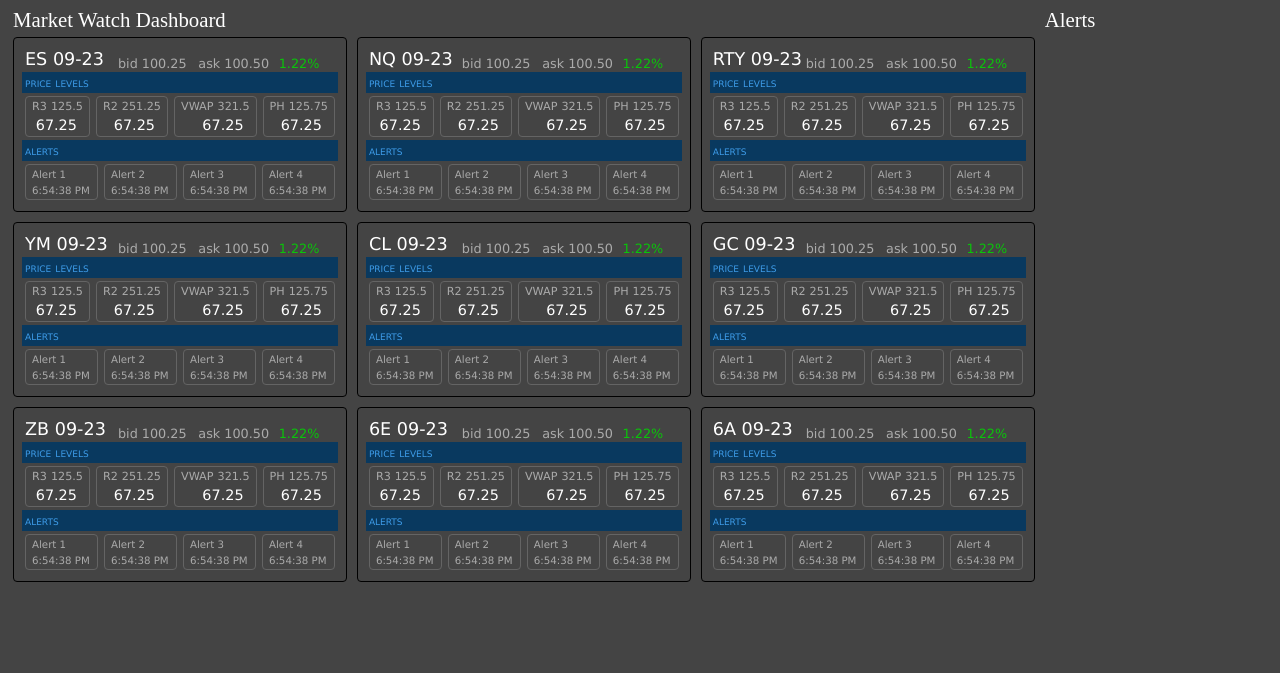
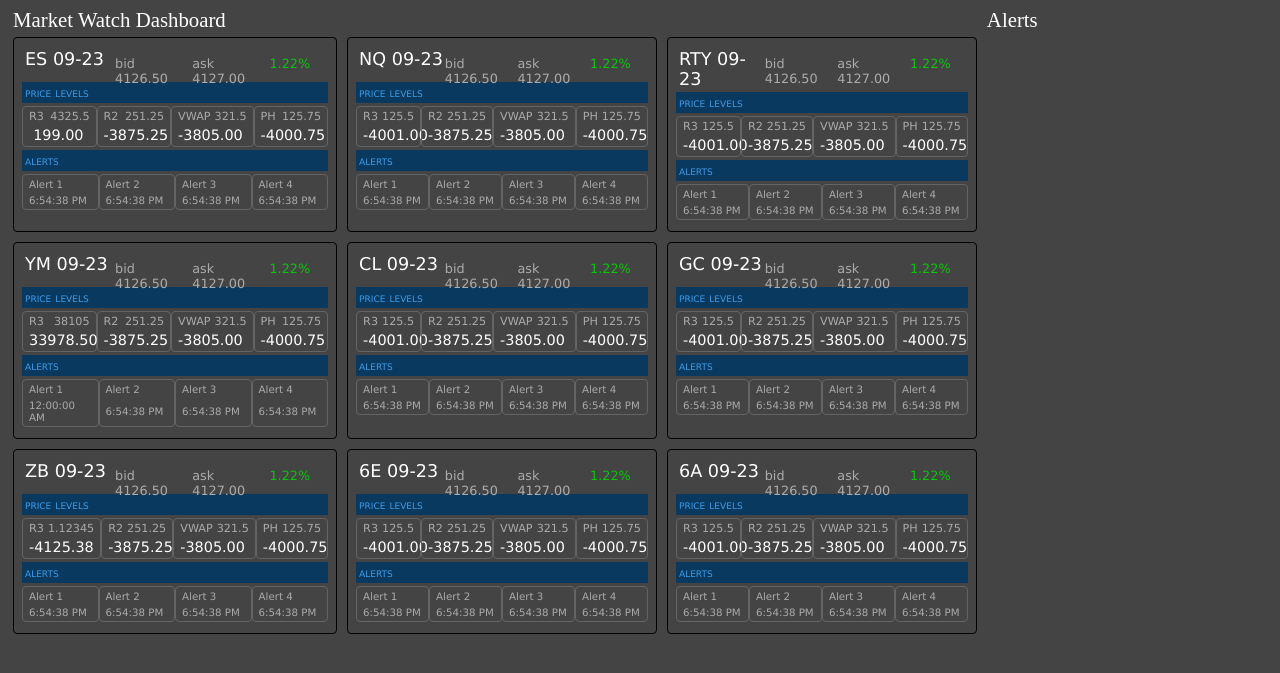
Before and after one commit to WesleyMcCammon/node-market-watch, a Node server app: page /marketwatch in a window 1280 px wide. Shown: the top 673 px of the page. Run offline with Node 20, Linux system fonts and the light colour scheme.

Commit message:
mock price updates

```diff
--- a/index.js
+++ b/index.js
@@ -1,5 +1,6 @@
 const express = require('express')
 const path = require('path')
+const amqplib = require('amqplib');
 const app = express()
 const port = 3100
 
@@ -25,7 +26,7 @@ app.get('/marketwatch', (req, res) => {
   var marketWatchData = [
     { instrument: 'ES 09-23',
       priceLevels: [
-        { name: 'ST Pivot R3', displayName: 'R3', value: 125.50},
+        { name: 'ST Pivot R3', displayName: 'R3', value: 4325.50},
         { name: 'ST Pivot R2', displayName: 'R2', value: 251.25},
         { name: 'VWAP', displayName: 'VWAP', value: 321.5},
         { name: 'Prev High', displayName: 'PH', value: 125.75}
@@ -67,13 +68,13 @@ app.get('/marketwatch', (req, res) => {
     },
     { instrument: 'YM 09-23',
       priceLevels: [
-        { name: 'ST Pivot R3', displayName: 'R3', value: 125.50},
+        { name: 'ST Pivot R3', displayName: 'R3', value: 38105},
         { name: 'ST Pivot R2', displayName: 'R2', value: 251.25},
         { name: 'VWAP', displayName: 'VWAP', value: 321.5},
         { name: 'Prev High', displayName: 'PH', value: 125.75}
       ],
       alerts: [
-        { name: 'Alert 1', displayName: 'Alert 1', dateTime: new Date()},
+        { name: 'Alert 1', displayName: 'Alert 1', dateTime: new Date(2023, 11, 5)},
         { name: 'Alert 2', displayName: 'Alert 2', dateTime: new Date()},
         { name: 'Alert 3', displayName: 'Alert 3', dateTime: new Date()},
         { name: 'Alert 4', displayName: 'Alert 4', dateTime: new Date()},
@@ -109,7 +110,7 @@ app.get('/marketwatch', (req, res) => {
     },
     { instrument: 'ZB 09-23',
       priceLevels: [
-        { name: 'ST Pivot R3', displayName: 'R3', value: 125.50},
+        { name: 'ST Pivot R3', displayName: 'R3', value: 1.12345},
         { name: 'ST Pivot R2', displayName: 'R2', value: 251.25},
         { name: 'VWAP', displayName: 'VWAP', value: 321.5},
         { name: 'Prev High', displayName: 'PH', value: 125.75}
@@ -152,7 +153,8 @@ app.get('/marketwatch', (req, res) => {
   ];
 
   res.render('pages/marketwatch', {
-    model: marketWatchData
+    model: marketWatchData,
+    test: amqplib
   })
 });
 // app.use(express.static('public'))
--- a/package.json
+++ b/package.json
@@ -10,6 +10,7 @@
   "author": "",
   "license": "ISC",
   "dependencies": {
+    "amqplib": "^0.10.3",
     "ejs": "^3.1.9",
     "express": "^4.18.2",
     "path": "^0.12.7"
--- a/views/pages/marketwatch.ejs
+++ b/views/pages/marketwatch.ejs
@@ -1,6 +1,7 @@
 <!DOCTYPE html>
 <html>
     <head>
+        <script src="https://code.jquery.com/jquery-3.7.0.js" integrity="sha256-JlqSTELeR4TLqP0OG9dxM7yDPqX1ox/HfgiSLBj8+kM=" crossorigin="anonymous"></script>
         <style>
             .container {
                 background-color: #444444;
@@ -25,9 +26,42 @@
             }
         </style>
         <script type="text/javascript">
-            const formatTime = (value) => {
-                return 'yo';
-            };
+
+            // window.addEventListener('message', (message) => {
+            //     console.log(`data ${message.data.time}`);
+            // });
+
+            function updatePriceLevels(instrumentId, bid, ask) {
+                const pricechips = document.getElementsByClassName('pricechip');
+                for(var index = 0; index < pricechips.length; index++) {
+                    const pricechipname = pricechips[index].children[0].innerHTML;
+                    const priceLevel = document.getElementById(`${instrumentId}${pricechipname}priceLevel`);
+                    const priceLevelDiff = document.getElementById(`${instrumentId}${pricechipname}priceLevelDiff`);
+                    const priceLevelValue = parseFloat(priceLevel.innerHTML);
+                    const priceLevelDiffValue = priceLevelValue - bid
+                    priceLevelDiff.innerHTML = priceLevelDiffValue.toFixed(2);
+                }
+            }
+            function setBidAsk(instrumentId, bid, ask) {
+                document.getElementById(`${instrumentId}bid`).innerHTML = bid.toFixed(2);
+                document.getElementById(`${instrumentId}ask`).innerHTML = ask.toFixed(2);
+            }
+            function repeatingFunc() {
+
+                const hiddenInstruments = document.getElementsByName('instrument');
+                for(let index = 0; index < hiddenInstruments.length; index++) {
+                    const instrumentId = hiddenInstruments[index].value.replace(' ', '-');
+                    const bid = document.getElementById(`${instrumentId}bid`).innerHTML;
+                    const ask = document.getElementById(`${instrumentId}ask`).innerHTML;
+                    const bidValue = parseFloat(bid) + .25;
+                    const askValue = parseFloat(ask) + .25;
+                    setBidAsk(instrumentId, bidValue, askValue);
+                    updatePriceLevels(instrumentId, bidValue, askValue);
+                }
+                setTimeout(repeatingFunc, 1000);
+            }
+
+            setTimeout(repeatingFunc, 1000);
         </script>
     </head>
     <body class="container">
@@ -38,6 +72,7 @@
                 </div>
                 <div class="section-container">
                     <% model.forEach((m) => { %>
+                        <input name="instrument" type="hidden" value="<%= m.instrument %>">
                         <div style="border:solid 1px #000;border-radius:4px;margin:5px">
                             <div style="padding:8px">
                             <div style="padding:3px;">
@@ -45,7 +80,11 @@
                                     <div style="color:white;font-size:1.1em;">
                                         <%= m.instrument %>
                                     </div>
-                                    <%- include('../partials/bidAsk', {bid: '100.25', ask: '100.50', percentChange: '1.22%'}); %>
+                                    <%- include('../partials/bidAsk', {
+                                        bidId: m.instrument.replace(' ', '-') +  'bid',
+                                        askId: m.instrument.replace(' ', '-') +  'ask',
+                                        bid: '4125', ask: '4125.5',
+                                        percentChange: '1.22%'}); %>
                                 </div>
                             </div>
                             <div style="font-size:.8em;font-variant:small-caps;background-color:rgb(9, 57, 95);color:rgb(62, 156, 233);padding:3px;">
@@ -53,7 +92,10 @@
                             </div>
                             <div style="display:grid;grid-template-columns:1fr 1fr 1fr 1fr">
                                 <% m.priceLevels.forEach((p) => { %>
-                                    <%- include('../partials/priceChip', {displayName: p.displayName, priceLevel: p.value, priceLevelDiff: '67.25'}); %>
+                                    <%- include('../partials/priceChip', {
+                                        priceLevelId: m.instrument.replace(' ', '-') + p.displayName.replace(' ', '-') + 'priceLevel',
+                                        priceLevelDiffId: m.instrument.replace(' ', '-') + p.displayName.replace(' ', '-') + 'priceLevelDiff',
+                                        displayName: p.displayName, priceLevel: p.value, priceLevelDiff: '67.25'}); %>
                                 <% }) %>
                             </div>
                             <div style="font-size:.8em;font-variant:small-caps;background-color:rgb(9, 57, 95);color:rgb(62, 156, 233);padding:3px;">
--- a/views/partials/alertChip.ejs
+++ b/views/partials/alertChip.ejs
@@ -1,4 +1,4 @@
-<div style="display:grid;grid-template-columns:1fr;grid-gap:4px;border:solid 1px #646464;border-radius:4px;margin:3px;padding:3px 6px 3px 6px;;font-size:.8em;color:#ababab;">
+<div style="display:grid;grid-template-columns:1fr;grid-gap:4px;border:solid 1px #646464;border-radius:4px;margin:3px;padding:3px 6px 3px 6px; margin: 3px 0px 3px 0px;font-size:.8em;color:#ababab;">
     <div style="font-size:.8em;"><%= typeof displayName !== 'undefined' ? displayName : '' %></div>
     <div>
         <div style="font-size:.8em;"><%= typeof dateTime !== 'undefined' ? dateTime : '' %></div>
--- a/views/partials/bidAsk.ejs
+++ b/views/partials/bidAsk.ejs
@@ -1,5 +1,10 @@
 <div style="font-size:.8em;color:white;position:relative;top:7px;display:grid;grid-template-columns:45fr 45fr 10fr;">
-    <div style="color:#ababab">bid&nbsp;<span><%= typeof bid !== 'undefined' ? bid : '' %></span></div>
-    <div style="color:#ababab">ask&nbsp;<span><%= typeof ask !== 'undefined' ? ask : '' %></span></div>
+    <div style="color:#ababab">
+        bid&nbsp;
+        <span id="<%= typeof bidId !== 'undefined' ? bidId : '' %>"><%= typeof bid !== 'undefined' ? bid : '' %></span>
+    </div>
+    <div style="color:#ababab">
+        ask&nbsp;
+        <span id="<%= typeof askId !== 'undefined' ? askId : '' %>"><%= typeof ask !== 'undefined' ? ask : '' %></span></div>
     <div style="color:rgb(10, 196, 10)"><%= typeof percentChange !== 'undefined' ? percentChange : '' %></div>
 </div>
--- a/views/partials/priceChip.ejs
+++ b/views/partials/priceChip.ejs
@@ -1,7 +1,7 @@
-<div style="display: grid; grid-template-columns: 1fr 1fr; gap: 4px; border: 1px solid rgb(100, 100, 100); border-radius: 4px; margin: 3px; padding: 3px 6px; color: white; ">
-    <div style="font-size:.7em;color:#ababab;"><%= typeof displayName !== 'undefined' ? displayName : '' %></div>
-    <div style="font-size:.7em;color:#ababab;"><%= typeof priceLevel !== 'undefined' ? priceLevel : '' %></div>
+<div class="pricechip" style="display: grid; grid-template-columns: 1fr 1fr; gap: 4px; border: 1px solid rgb(100, 100, 100); border-radius: 4px; margin: 3px 0px 3px 0px; padding: 3px 6px; color: white; ">
+    <div class="pricechipname" style="font-size:.7em;color:#ababab;"><%= typeof displayName !== 'undefined' ? displayName : '' %></div>
+    <div id="<%= typeof priceLevelId !== 'undefined' ? priceLevelId : '' %>" style="font-size:.7em;color:#ababab;"><%= typeof priceLevel !== 'undefined' ? priceLevel : '' %></div>
     <div style="font-size:.9em;grid-column: 1 / span 2;padding-right:3px;margin-right:3px;">
-        <div style="text-align:right"><%= typeof priceLevelDiff !== 'undefined' ? priceLevelDiff : '' %></div>
+        <div id="<%= typeof priceLevelDiffId !== 'undefined' ? priceLevelDiffId : 'yo' %>" style="text-align:right"><%= typeof priceLevelDiff !== 'undefined' ? priceLevelDiff : '' %></div>
     </div>
 </div>
```
